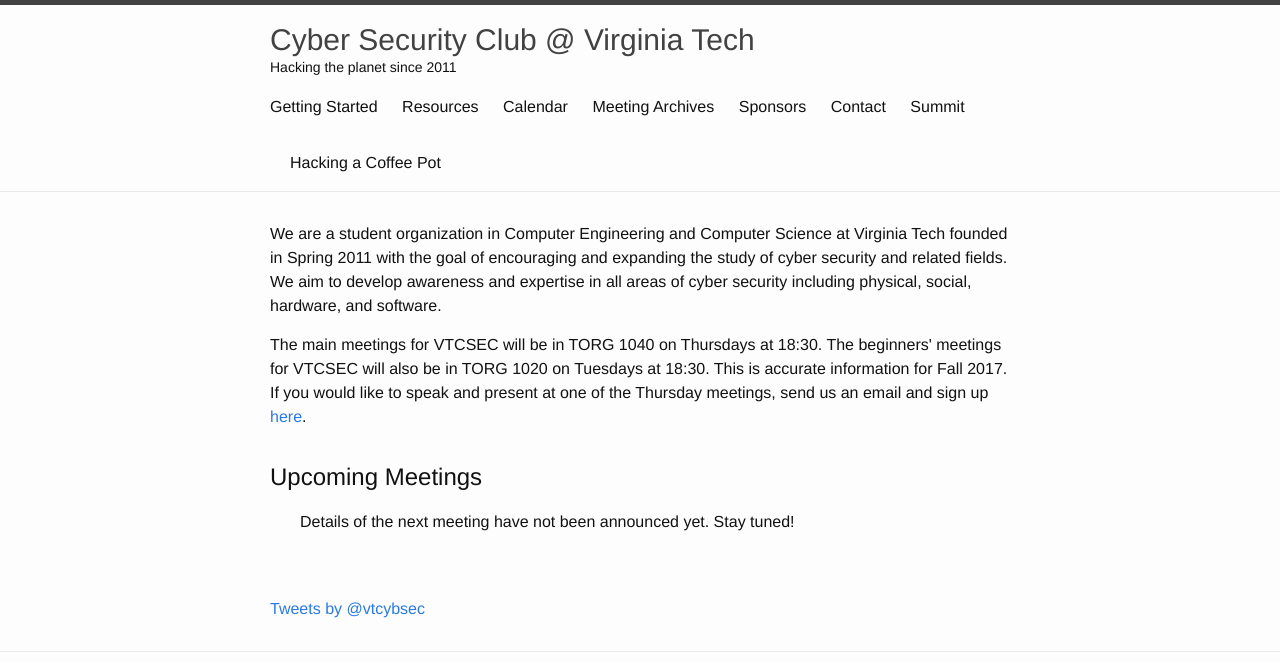
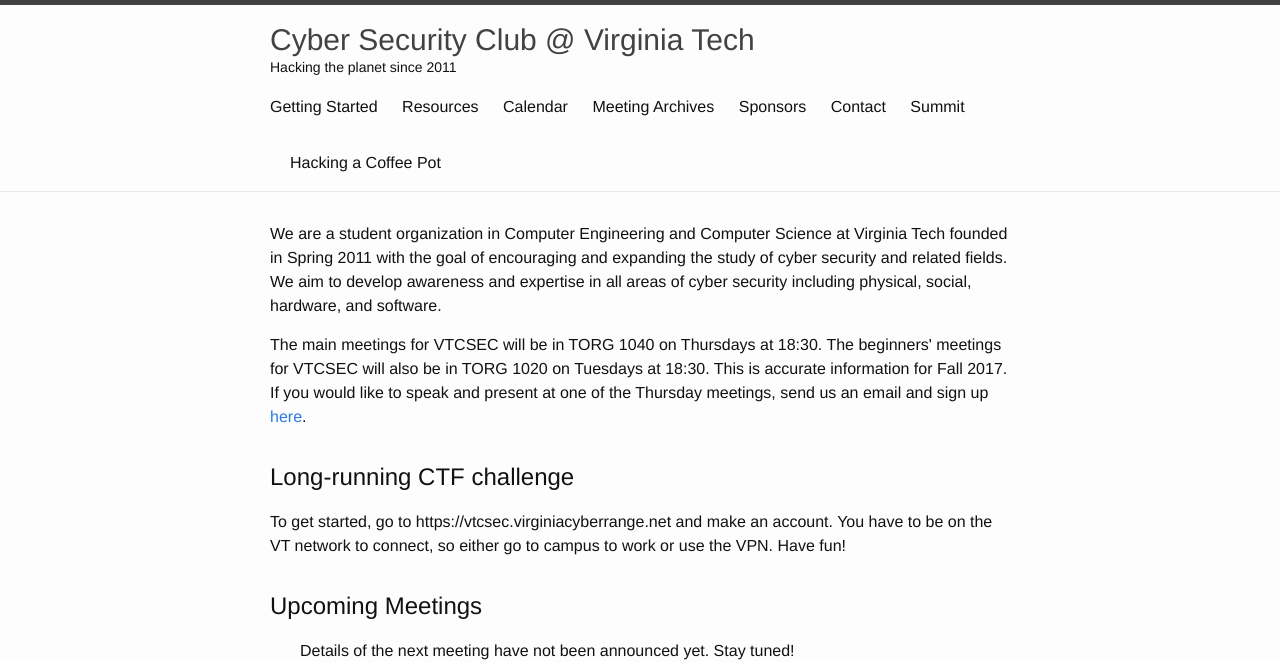
Before and after one commit to VTCSec/vtcsec.org, a Jekyll site: the page built from index.html, in a window 1280 px wide, cut to the strip 0-662 px from the top of the page. Built offline with Jekyll 4.4.1, drawn with Linux system fonts in a browser that asks for light colours; comment, search, counter and statistics services are not loaded.

Commit message:
Added Cyber range link

```diff
--- a/index.html
+++ b/index.html
@@ -37,6 +37,11 @@
 The beginners' meetings for VTCSEC will also be in TORG 1020 on Tuesdays at 18:30. This is
   accurate information for Fall 2017. If you would like to speak and present at one of the Thursday meetings, send us an email and sign up
 <a href="https://goo.gl/forms/4tsF7lOIcyToCrKV2" target="_blank">here</a></span>.
+
+  </p>
+<h1> Long-running CTF challenge </h1>
+To get started, go to https://vtcsec.virginiacyberrange.net and make an account. You have to be on the VT network to connect, so either go to campus to work or use the VPN. Have fun!
+
 
   <h1>Upcoming Meetings</h1>
   <ul class="post-list meeting-list future-only">
```
